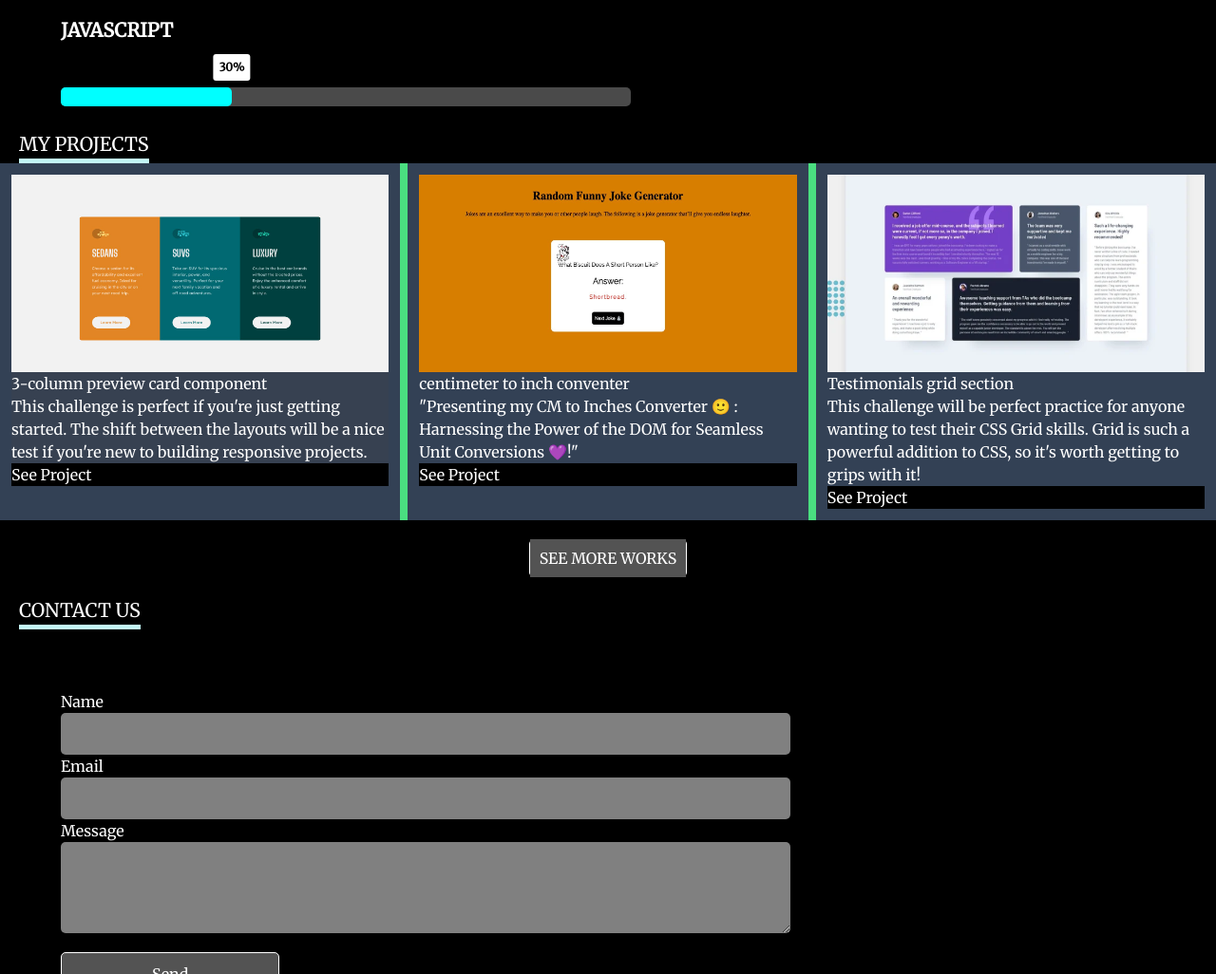
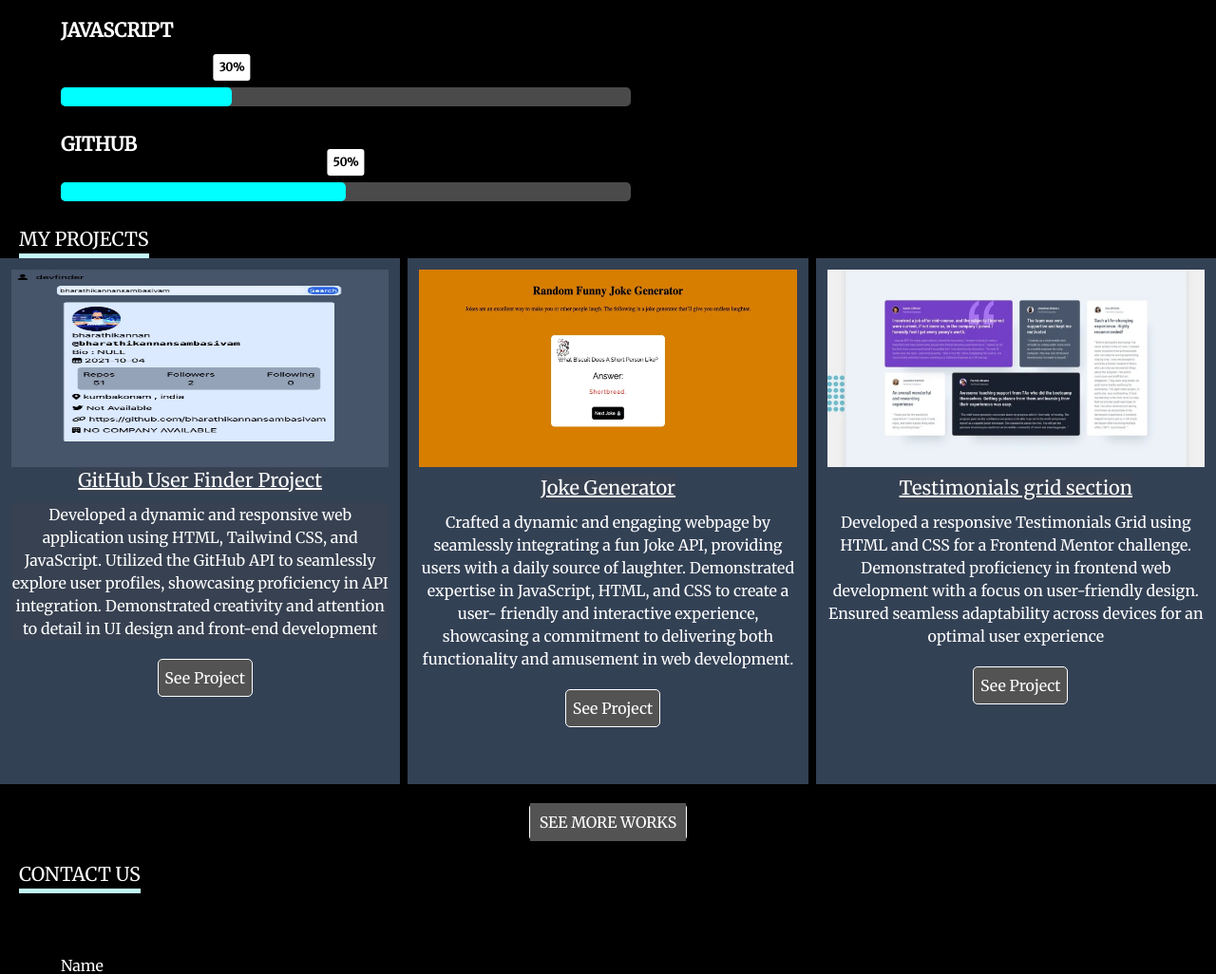
Before and after one commit to bharathikannansambasivam/profile, a website: page index.html in a window 1280 px wide. Shown: the part 1460-2486 px from the top of the page at 95% size. Drawn offline with nearby package versions, Linux system fonts and the light colour scheme.

Commit message:
add new project

```diff
--- a/index.html
+++ b/index.html
@@ -93,6 +93,14 @@
                   <div class="percentage" per="30%" style="max-width:30%"></div>
                </div>
             </div>
+            <div class="skill">
+               <div  id="GITHUB" class="language">
+                  GITHUB
+               </div>
+               <div class="skill-bar">
+                  <div class="percentage" per="50%" style="max-width:50%"></div>
+               </div>
+            </div>
          </div>
          <!-- <img src="images/skills.jpeg"> -->
       </div>
@@ -110,8 +118,7 @@
 
 
 
-      <div class="project-container bg-green-400  gap-2 flex-col sm:flex sm:flex-row  w-screen overflow-hidden h-full ">
-
+      <div class="project-container   gap-2 flex-col sm:flex sm:flex-row  w-screen overflow-hidden h-full ">
 
 
 
@@ -119,25 +126,30 @@
          <div class="projects
          bg-slate-700 sm:w-2/3 p-3  ">
 
-            <div class="pro-image  ">
-               <img class="h-52 w-screen " src="images/3col.jpg">
+            <div class="pro-image   ">
+               <img class="h-52 w-screen " src="images/github_pro.jpeg">
             </div>
-            <div class="pro-about ">
-               <h2 class="bg-gray-700">3-column preview card component
+            <div class="pro-about bg-slate-700 ">
+               <h2 class="bg-gray-700 text-xl text-center underline ">GitHub User Finder Project
                </h2>
-               <p class="bg-gray-700">This challenge is perfect if you're just getting started. The shift between the layouts will be a nice test if you're new to building responsive projects.</p>
-               <button>        <a href="https://www.frontendmentor.io/solutions/3column-preview-card-component-9_UhEVO1PU" target="_blank">See Project</a>
+               <p class="bg-gray-700">Developed a dynamic and responsive web application using HTML, Tailwind CSS, and JavaScript. Utilized the GitHub API to seamlessly explore user profiles, showcasing
+                  proficiency in API integration. Demonstrated creativity and attention to detail in UI design and front-end
+                  development</p>
+               <button class=" " >        <a href="https://bharathikannansambasivam.github.io/githubAPI/" target="_blank" class="" >See Project</a>
                </button>
             </div>
          </div>
-         <div class="projects sm:w-2/3 p-3  bg-slate-700 ">
+
+         <div class="projects sm:w-2/3 p-3  bg-slate-700 pb-10 ">
             <div class="pro-image  ">
                <img class="h-52 w-screen "  src="images/jokearena.jpeg">
             </div>
-            <div class="pro-about">
-               <h2 class="bg-slate-700" >centimeter to inch conventer
+            <div class="pro-about bg-slate-700">
+               <h2 class="bg-gray-700 text-xl text-center underline mt-2 mb-2" >Joke Generator
                </h2>
-               <p class="bg-slate-700">"Presenting my CM to Inches Converter 🙂 : Harnessing the Power of the DOM for Seamless Unit Conversions 💜!"</p>
+               <p class="bg-slate-700">Crafted a dynamic and engaging webpage by seamlessly integrating a fun
+                  Joke API, providing users with a daily source of laughter. Demonstrated expertise in JavaScript, HTML, and CSS to create a user- friendly and interactive experience, showcasing a commitment to
+                  delivering both functionality and amusement in web development.</p>
                <button >        <a href="https://jokearena.netlify.app/" target="_blank">See Project</a>
                </button>
             </div>
@@ -146,10 +158,13 @@
             <div class="pro-image ">
                <img class="h-52 w-screen  object-cover"  src="images/grid.webp">
             </div>
-            <div class="pro-about">
-               <h2 class="bg-slate-700" >Testimonials grid section
+            <div class="pro-about bg-slate-700">
+               <h2 class="bg-gray-700 text-xl text-center underline mt-2 mb-2" >Testimonials grid section
                </h2>
-               <p class="bg-slate-700" >This challenge will be perfect practice for anyone wanting to test their CSS Grid skills. Grid is such a powerful addition to CSS, so it's worth getting to grips with it!</p>
+               <p class="bg-slate-700" >Developed a responsive Testimonials Grid using HTML and CSS for a
+                  Frontend Mentor challenge. Demonstrated proficiency in frontend web development with a focus on
+                  user-friendly design. Ensured seamless adaptability across devices for an optimal user
+                  experience</p>
                <button>        <a href="https://www.frontendmentor.io/solutions/testimonials-grid-section-aQB5i93DKY" target="_blank">See Project</a>
                </button>
             </div>
--- a/style.css
+++ b/style.css
@@ -213,6 +213,8 @@
     overflow: hidden;
     padding: 20px;
     }
+
+    */
     .pro-about{
         color: white;
 
@@ -242,6 +244,9 @@
     border-radius: 5px;
     border: 1px solid white;
     background: rgb(83, 83, 83);
+    display: inline-block;
+    vertical-align: middle;
+    margin-left: 10px;
     }
     .pro-about button a{
     text-decoration: none;
@@ -249,7 +254,8 @@
     background: rgb(83, 83, 83);
     width: 100px;
     height: 40px;
-    } */
+    margin-top: 10px;
+    }
     .seemore{
     display: flex;
     align-items: center;
```
Also changed, not shown: images/github_pro.jpeg (added). Lines whose indentation alone changed are shown as unchanged.
